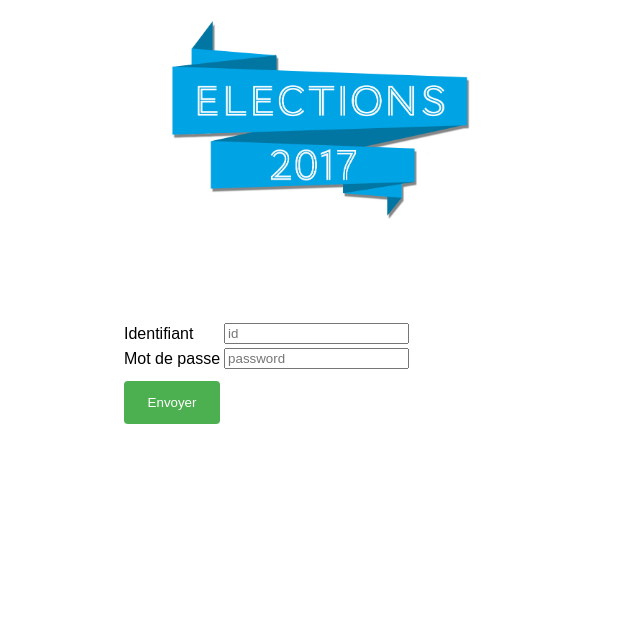
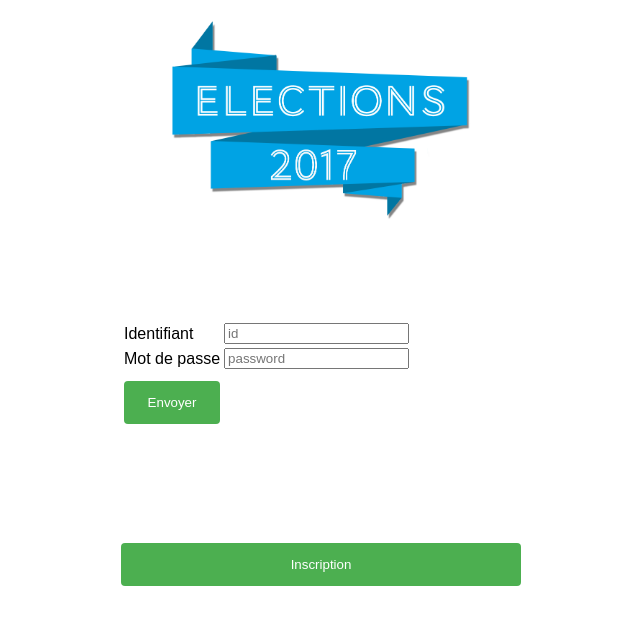
Before and after one commit to ProjetMob4A/BigBrother, a plain HTML site: page index.html in a window 1280 px wide. Shown: the whole page, without its empty margins (319-959 px from the left). Drawn offline with Linux system fonts and the light colour scheme.

Commit message:
Inscription done

```diff
--- a/index.html
+++ b/index.html
@@ -35,6 +35,10 @@
 
     </form>
 
+  <form method="POST" action="inscription.html">
+  <input type="submit" name="Inscription" value="Inscription" >
+  </form>
+
   </body>
 
 
```
